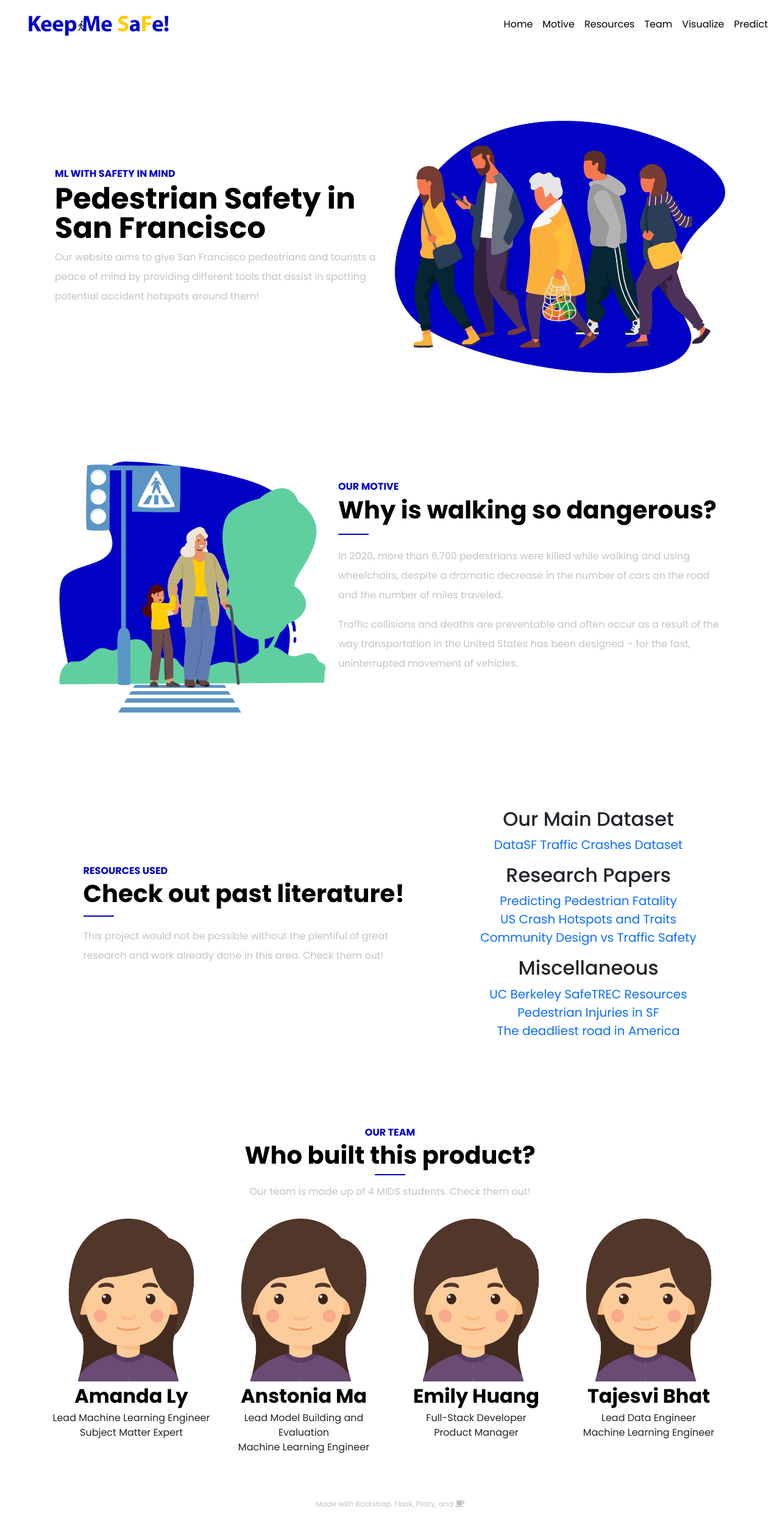
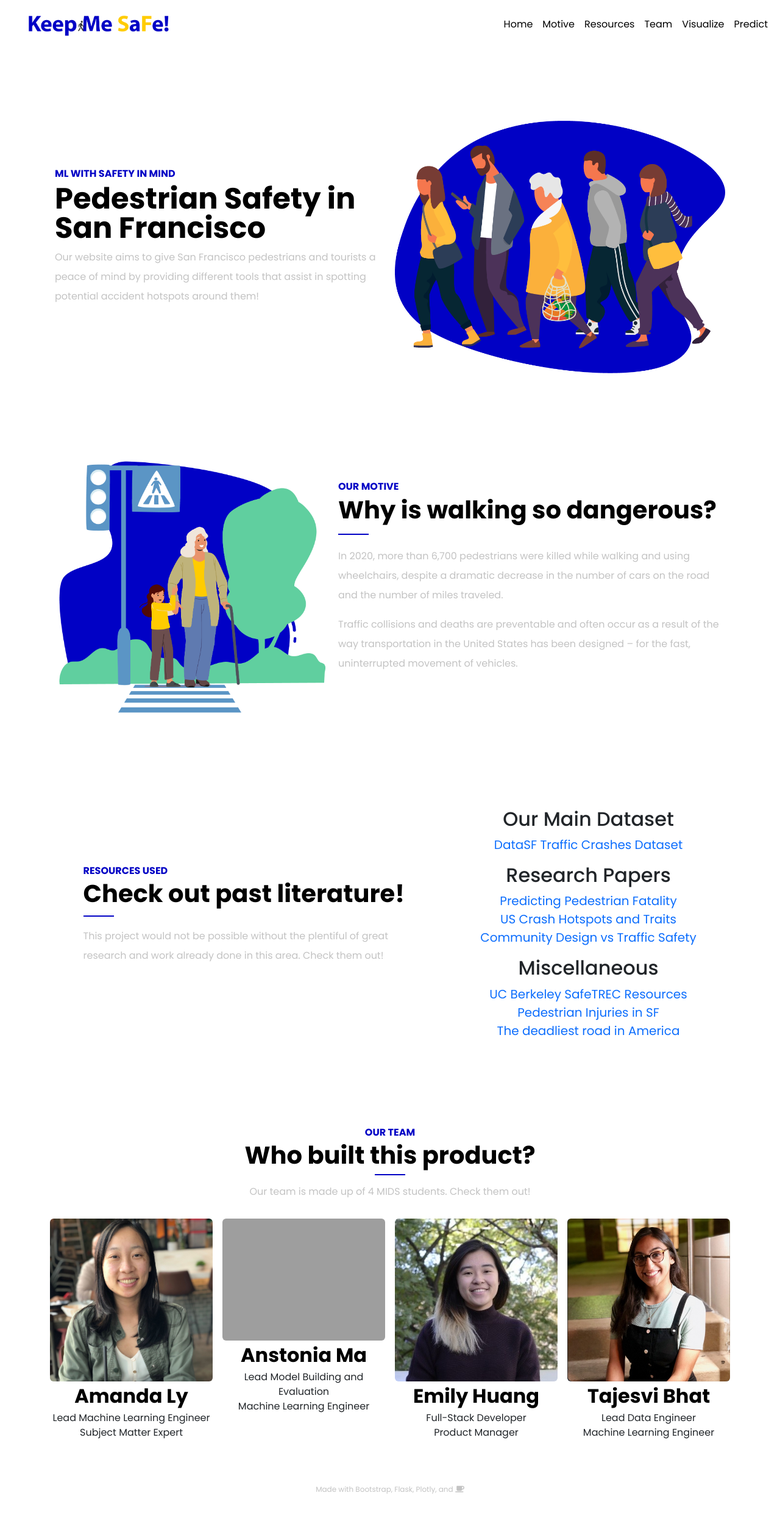
Before and after one commit to mlhng/kms-flask, a Flask app: page / in a window 1280 px wide. Shown: the whole page at 61% size. After the commit the page ends 2449 px from the top, so only its background shows below. Run offline with Flask 2, Linux system fonts and the light colour scheme; parts of the project's set-up code (start-up, migrations or seed data) failed here and were passed over; some libraries are stand-ins or nearby versions; grey boxes are pictures that could not be loaded.

Commit message:
fix visualize text and add team pictures

```diff
--- a/app.py
+++ b/app.py
@@ -119,7 +119,6 @@ def graph(hour, dow, month, year, severe):
 # test invalid address (some random string)
 
 # show if outside of SF
-# uc berkeley 101 Sproul Hall
 # ischool 111 South Dr
 
 ### testing different accident routes in SF
@@ -130,6 +129,8 @@ def graph(hour, dow, month, year, severe):
 ### no accidents
 # start 2-298 Dalewood Way, San Francisco
 # end 290 Melrose Ave, San Francisco
+
+# demonstrate hover information
 
 @app.route('/predict')
 def predict():
--- a/templates/index.html
+++ b/templates/index.html
@@ -76,7 +76,7 @@
         </div>
         <div id="team-members" class="row g-3">
             <div id="actual-member" class="col-lg-3 col-md-3 col-sm-6 col-6">
-                <img src="../static/images/placeholder.png" class="img-fluid rounded" alt="placeholder photo of team member"/>
+                <img src="../static/images/team_amanda.jpg" class="img-fluid rounded" alt="placeholder photo of team member"/>
                 <a href="https://www.linkedin.com/in/amandaly15/" target="_blank" rel="noopener">Amanda Ly</a>
                 <ul>
                     <li>Lead Machine Learning Engineer</li>
@@ -84,7 +84,7 @@
                 </ul>
             </div>
             <div id="actual-member" class="col-lg-3 col-md-3 col-sm-6 col-6">
-                <img src="../static/images/placeholder.png" class="img-fluid rounded" alt="placeholder photo of team member"/>
+                <img src="../static/images/team_anstonia.png" class="img-fluid rounded anstonia" alt="placeholder photo of team member"/>
                 <a href="https://www.linkedin.com/in/anstoniama/" target="_blank" rel="noopener">Anstonia Ma</a>
                 <ul>
                     <li>Lead Model Building and Evaluation</li>
@@ -92,7 +92,7 @@
                 </ul>
             </div>
             <div id="actual-member" class="col-lg-3 col-md-3 col-sm-6 col-6">
-                <img src="../static/images/placeholder.png" class="img-fluid rounded" alt="placeholder photo of team member"/>
+                <img src="../static/images/team_emily.jpg" class="img-fluid rounded" alt="placeholder photo of team member"/>
                 <a href="https://www.linkedin.com/in/huang-emily/" target="_blank" rel="noopener">Emily Huang</a>
                 <ul>
                     <li>Full-Stack Developer</li>
@@ -100,7 +100,7 @@
                 </ul>
             </div>
             <div id="actual-member" class="col-lg-3 col-md-3 col-sm-6 col-6">
-                <img src="../static/images/placeholder.png" class="img-fluid rounded" alt="placeholder photo of team member"/>
+                <img src="../static/images/team_taj.png" class="img-fluid rounded" alt="placeholder photo of team member"/>
                 <a href="https://www.linkedin.com/in/tajesvi-b-14b662178/" target="_blank" rel="noopener">Tajesvi Bhat</a>
                 <ul>
                     <li>Lead Data Engineer</li>
```
Also changed, not shown: templates/predict.html (+6 -5 lines), templates/visualize.html (+4 -4 lines), static/images/team_amanda.jpg (added), static/images/team_emily.jpg (added), static/images/team_taj.png (added), 1 other file.
